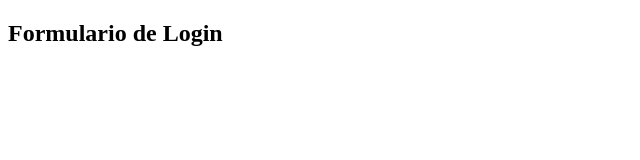
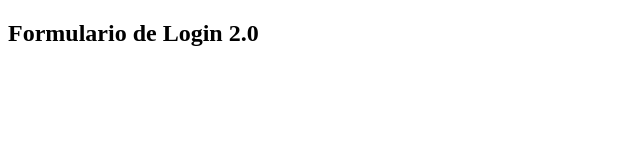
Before and after one commit to DanielBeltranl/proyecto-web, a plain HTML site: page index.html in a window 1280 px wide. Shown: the full height of the page, 0-640 px from the left. Drawn offline with Linux system fonts and the light colour scheme.

```diff
--- a/index.html
+++ b/index.html
@@ -8,7 +8,7 @@
 </head>
 
 <body>
-    <h2>Formulario de Login</h2>
+    <h2>Formulario de Login 2.0</h2>
 </body>
 
 </html>
```
